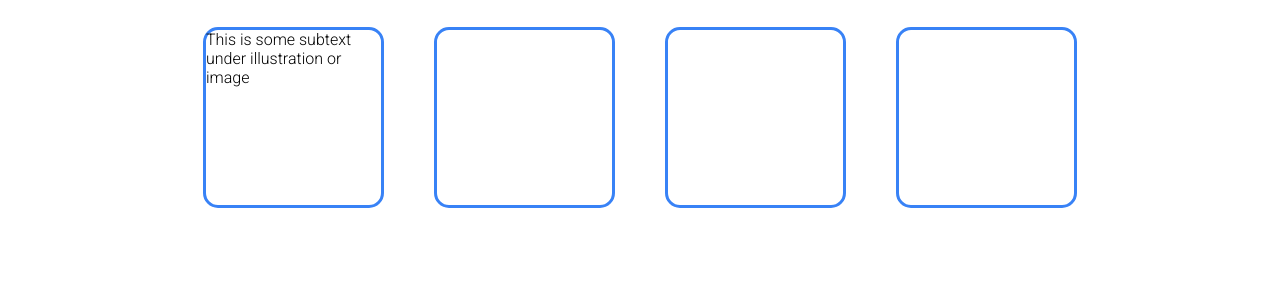
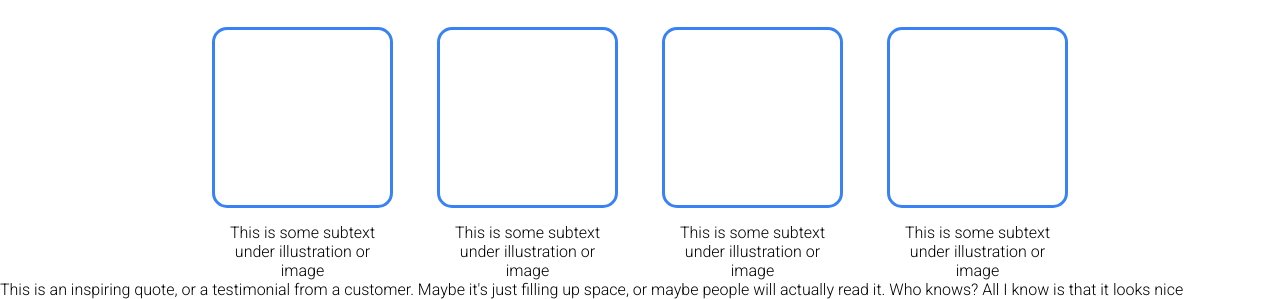
Before and after one commit to aerondight997/Landing-Page, a plain HTML site: page index.html in a window 1280 px wide. Shown: the part 575-874 px from the top of the page. Before the commit the page ends 800 px from the top, so only its background shows below. Drawn offline with Linux system fonts and the light colour scheme.

Commit message:
Added quote section

```diff
--- a/index.html
+++ b/index.html
@@ -35,11 +35,27 @@
  <div class="information">
   <div class="text">Some random information.</div>
   <div class="boxes">
-       <div class="small-box1">This is some subtext under illustration or image</div>
+       <div class="box">
+         <div class="small-box1"></div>
+         <div class="texts1">This is some subtext under illustration or image</div>
+       </div>
+       <div class="box">
         <div class="small-box2"></div>
+        <div class="texts1">This is some subtext under illustration or image</div>
+      </div>
+      <div class="box">
         <div class="small-box3"></div>
+        <div class="texts1">This is some subtext under illustration or image</div>
+      </div>
+      <div class="box">
         <div class="small-box4"></div>
+        <div class="texts1">This is some subtext under illustration or image</div>
       </div>
+  </div>
+ </div>
+
+ <div class="quote">
+    <div class="quote1">This is an inspiring quote, or a testimonial from a customer. Maybe it's just filling up space, or maybe people will actually read it. Who knows? All I know is that it looks nice</div>
  </div>
 </body>
 </html>
```
Lines whose indentation alone changed are shown as unchanged.
